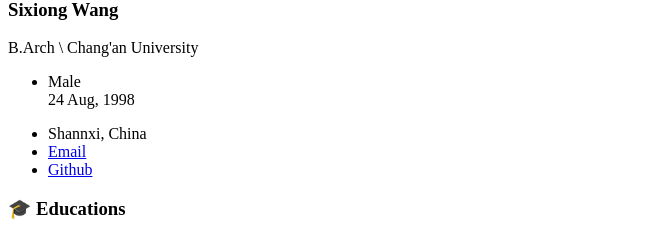
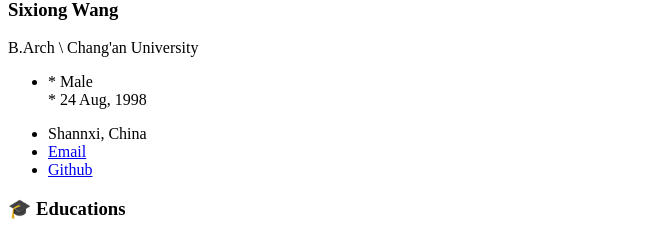
Before and after one commit to sixiong-wang/academic-page, a Jekyll site: the page built from _pages/includes/others.md, in a window 1280 px wide. Shown: the part 526-765 px from the top of the page, without its empty margins (0-648 px from the left). Built offline with Jekyll 4.4.1, drawn with Linux system fonts in a browser that asks for light colours; our own code applies the rules of GitHub Pages for plain Markdown files; comment, search, counter and statistics services are not loaded.

```diff
--- a/_config.yml
+++ b/_config.yml
@@ -7,7 +7,7 @@
 
 # Site Settings
 title                    : "Sixiong Wang - Academic Page"
-description              : "  Male<br>  24 Aug, 1998"
+description              : "* Male<br>* 24 Aug, 1998"
 repository               : "https://github.com/sixiong-wang?tab=repositories"
 
 # SEO Related
```
